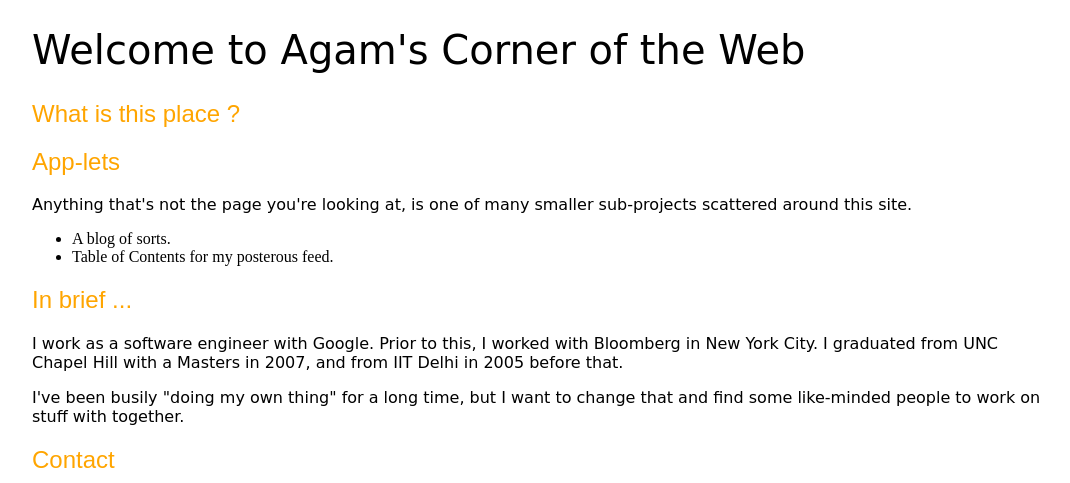
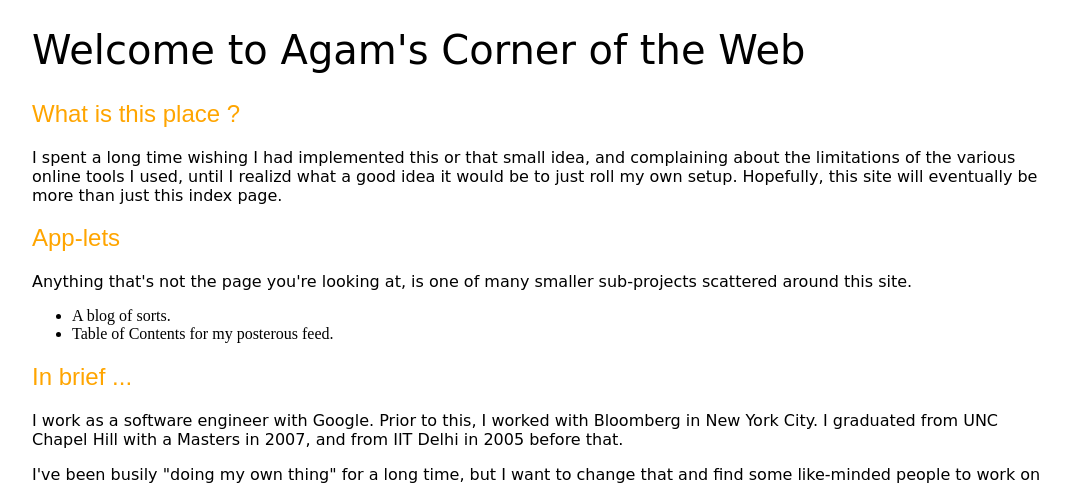
Before and after one commit to agam/personalweb_Old, a Python web app: template templates/index.html in a window 1280 px wide. Shown: the top 483 px of the page, without its empty margins (96-1166 px from the left). Run offline with Jinja, Linux system fonts and the light colour scheme; the template is opened without the code that fills it, so the values that code supplies are empty; some web fonts are replaced.

Commit message:
First draft version, with static index page.

```diff
--- a/templates/index.html
+++ b/templates/index.html
@@ -17,7 +17,7 @@
 	<h1>Welcome to Agam's Corner of the Web</h1>
 
 	<h2>What is this place ?</h2>
-	<p>
+	<p>I spent a long time wishing I had implemented this or that small idea, and complaining about the limitations of the various online tools I used, until I realizd what a good idea it would be to just roll my own setup. Hopefully, this site will eventually be more than just this index page.
 
 	<h2>App-lets</h2>
 	<p>Anything that's not the page you're looking at, is one of many smaller sub-projects scattered around this site.
```
